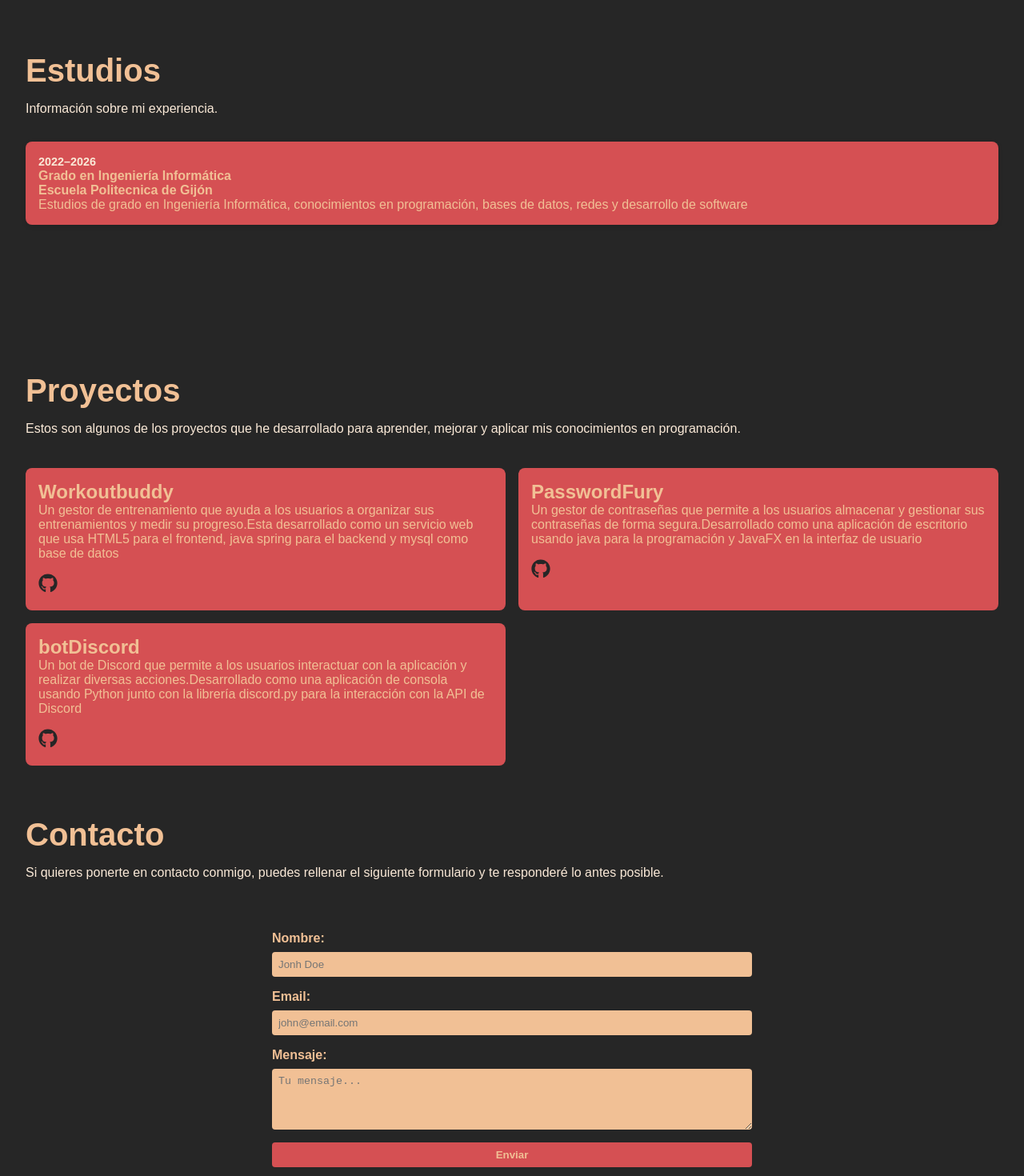
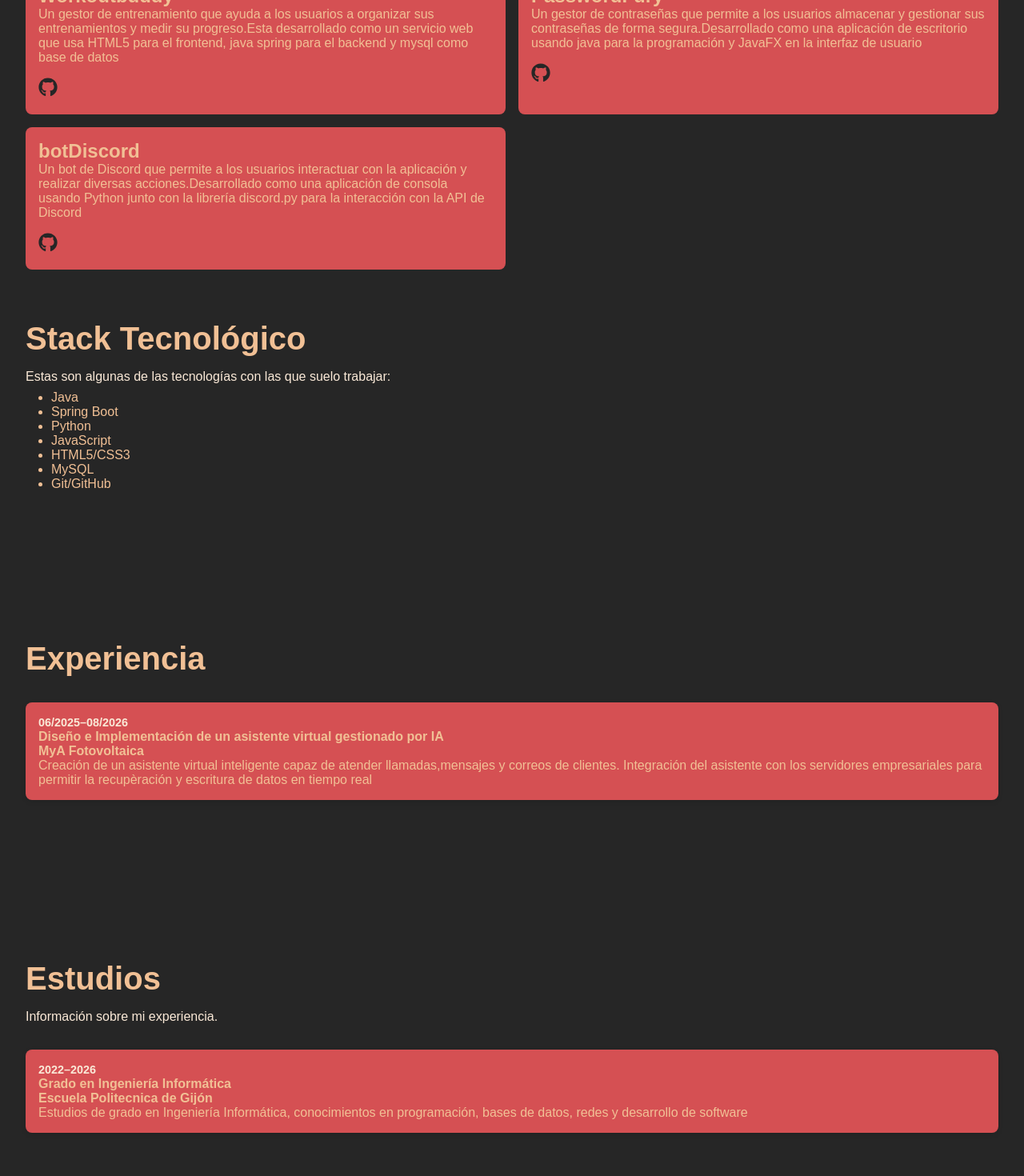
Before and after one commit to Yago-Rueda-24/Portfolio, a React (Vite) app: page / in a window 1280 px wide. Shown: the part 680-2150 px from the top of the page at 80% size. Built offline with nearby package versions, Linux system fonts and the light colour scheme.

Commit message:
Modificación del orden de las secciones y creación de la sección de experiencia

```diff
--- a/src/pages/Home.jsx
+++ b/src/pages/Home.jsx
@@ -10,7 +10,7 @@ export default function Home() {
         <>
             <Navbar />
             <section id="home" className="section">
-                <h1>Hola, soy Yago Rueda.<br/>
+                <h1>Hola, soy Yago Rueda.<br />
                     Estudiante de Ingeniería Informatica apasionado por el desarrollo  software
                 </h1>
                 <div className="social-links">
@@ -18,7 +18,6 @@ export default function Home() {
                     <a id="linkedin" href="https://www.linkedin.com/in/yago-rueda-carrilero-4b6043319/" target="_blank" rel="noopener noreferrer"><FaLinkedin size={24} /> </a>
                     <a id="CV" href=""><HiDocumentText size={24} /> </a>
                 </div>
-
                 <h2>Sobre Mi</h2>
                 <p>Soy un estudiante de Ingeniería Informática con una gran pasión por el desarrollo de software y la tecnología.<br />
                     Disfruto aprender nuevas herramientas y seguir mejorando cada día, tanto en lo técnico como en lo personal.<br />
@@ -27,33 +26,6 @@ export default function Home() {
 
                     🎯 Actualmente enfocado en el desarrollo backend con java springboot.
                 </p>
-                <h2> Stack Tecnológico</h2>
-                <p>Estas son algunas de las tecnologías con las que suelo trabajar:</p>
-                <ul className="tech-stack">
-                    <li>Java</li>
-                    <li>Spring Boot</li>
-                    <li>Python</li>
-                    <li>JavaScript</li>
-                    <li>HTML5/CSS3</li>
-                    <li>MySQL</li>
-                    <li>Git/GitHub</li>
-                </ul>
-
-            </section>
-
-
-
-            <section id="estudios" className="section">
-                <h1>Estudios</h1>
-                <p>Información sobre mi experiencia.</p>
-
-                <TimelineItem
-                    year="2022–2026"
-                    title="Grado en Ingeniería Informática"
-                    institution="Escuela Politecnica de Gijón"
-                    description="Estudios de grado en Ingeniería Informática, conocimientos en programación, bases de datos, redes y desarrollo de software"
-                />
-
             </section>
 
             <section id="projects" className="section">
@@ -76,26 +48,43 @@ export default function Home() {
                 </div>
             </section>
 
-            <section id="contact" className="section">
-                <h1>Contacto</h1>
-                <p>Si quieres ponerte en contacto conmigo, puedes rellenar el siguiente formulario y te responderé lo antes posible.</p>
+            <section id="stackTecnologico" className="section">
+                <h1> Stack Tecnológico</h1>
+                <p>Estas son algunas de las tecnologías con las que suelo trabajar:</p>
+                <ul className="tech-stack">
+                    <li>Java</li>
+                    <li>Spring Boot</li>
+                    <li>Python</li>
+                    <li>JavaScript</li>
+                    <li>HTML5/CSS3</li>
+                    <li>MySQL</li>
+                    <li>Git/GitHub</li>
+                </ul>
+            </section>
 
-                <form className="contact-form">
-                    <label>
-                        Nombre:
-                        <input type="text" name="name" required placeholder="Jonh Doe" />
-                    </label>
-                    <label>
-                        Email:
-                        <input type="email" name="email" required placeholder="john@email.com" />
-                    </label>
-                    <label>
-                        Mensaje:
-                        <textarea name="message" rows="4" required placeholder="Tu mensaje..." ></textarea>
-                    </label>
-                    <button className="form-button" type="submit">Enviar</button>
-                </form>
+            <section id="experience" className="section">
+                <h1>Experiencia</h1>
+                <TimelineItem
+                    year="06/2025–08/2026"
+                    title="Diseño e Implementación de un asistente virtual gestionado por IA"
+                    institution="MyA Fotovoltaica"
+                    description="Creación de un asistente virtual inteligente capaz de atender llamadas,mensajes y correos de clientes. Integración del asistente con los servidores
+                    empresariales para permitir la recupèración y escritura de datos en tiempo real "
+                />
             </section>
+            <section id="estudios" className="section">
+                <h1>Estudios</h1>
+                <p>Información sobre mi experiencia.</p>
+
+                <TimelineItem
+                    year="2022–2026"
+                    title="Grado en Ingeniería Informática"
+                    institution="Escuela Politecnica de Gijón"
+                    description="Estudios de grado en Ingeniería Informática, conocimientos en programación, bases de datos, redes y desarrollo de software"
+                />
+
+            </section>
+
         </>
     );
 }
```
